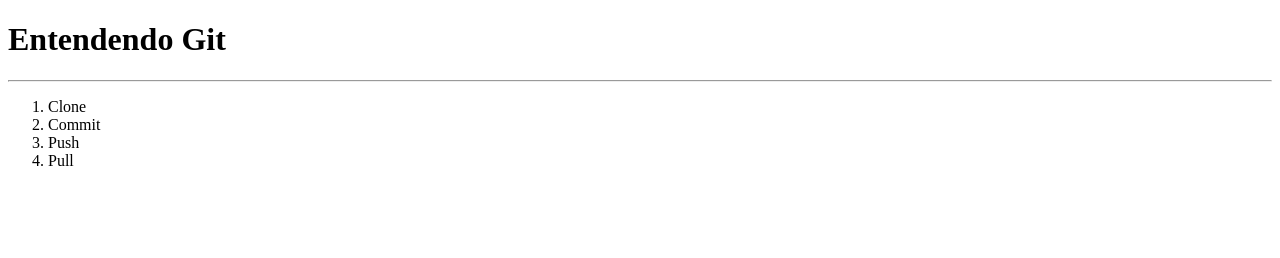
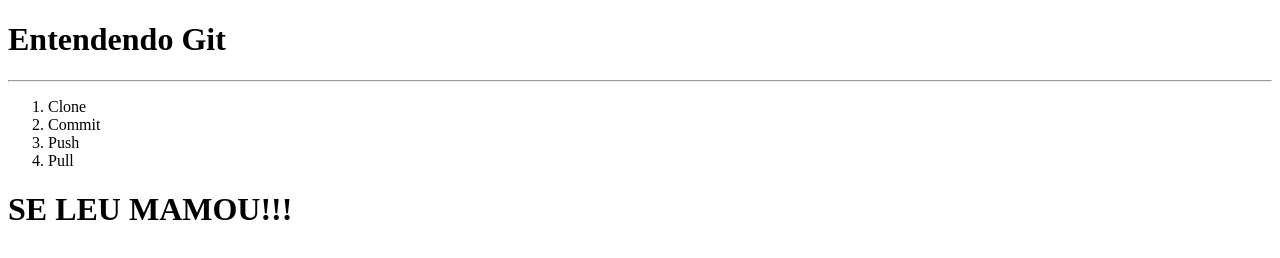
Before and after one commit to EngSoftUnisanta/exemplo, a plain HTML site: page index.html in a window 1280 px wide. Drawn offline with Linux system fonts and the light colour scheme.

Commit message:
feat: nova feature

```diff
--- a/index.html
+++ b/index.html
@@ -17,6 +17,7 @@
         <li>Pull</li>
     </ol>
 
+    <h1>SE LEU MAMOU!!!</h1>
 
 </body>
 </html>
```
